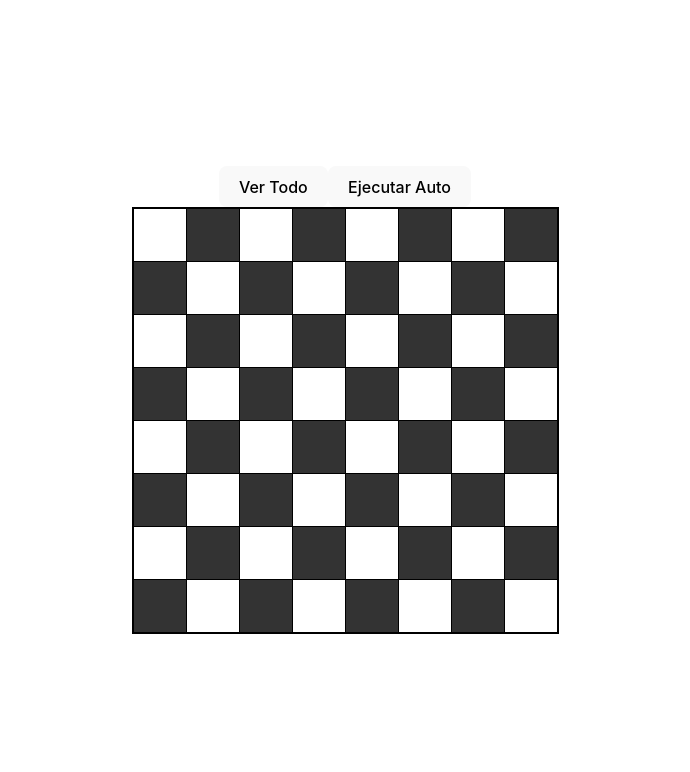
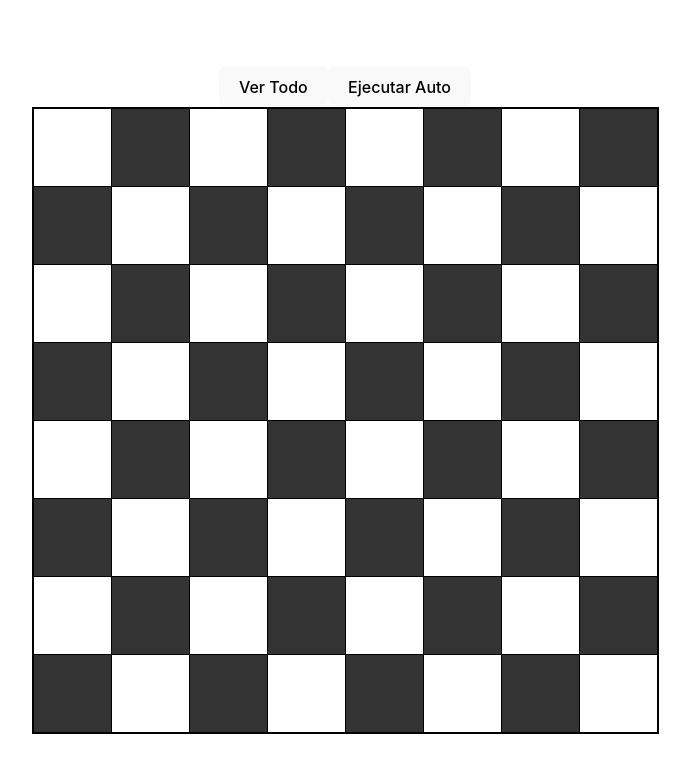
Before and after one commit to juanjosenavarro13/chess-horse, a React (Vite) app: page / in a window 1280 px wide. Shown: the top 772 px of the page, without its empty margins (295-985 px from the left). Built offline with nearby package versions, Linux system fonts and the light colour scheme.

Commit message:
fix position

```diff
--- a/src/App.css
+++ b/src/App.css
@@ -41,10 +41,10 @@
 }
 
 td {
-  width: 50px;
-  height: 50px;
+  width: 75px;
+  height: 75px;
   border: 1px solid #000;
-  font-size: large;
+  font-size: xx-large;
   font-weight: bold;
 }
 
--- a/src/App.tsx
+++ b/src/App.tsx
@@ -11,12 +11,14 @@ function App() {
     const [tablero, setTablero] = useState<number[][]>(initTablero);
     const [start, setStart] = useState(false);
 
+    const position = { x: 0, y: 0 };
+
     const getColor = (row: number, column: number): 'white' | 'black' => {
         return (row + column) % 2 === 0 ? 'white' : 'black';
     };
 
     const handleClickFull = () => {
-        const result = warnsdorff(tablero, { x: 0, y: 0 });
+        const result = warnsdorff(tablero, position);
         if (result?.board) {
             setTablero(result.board);
         }
@@ -24,11 +26,11 @@ function App() {
     };
 
     const handleClickOne = () => {
-        const result = warnsdorff(tablero, { x: 0, y: 0 });
+        const result = warnsdorff(tablero, position);
         if (result?.pathBoard) {
             setStart(true);
 
-            const delay = 1000; // 1 segundo de retraso entre movimientos
+            const delay = 1000;
             let moveIndex = 0;
 
             const moveOneByOne = () => {
```
